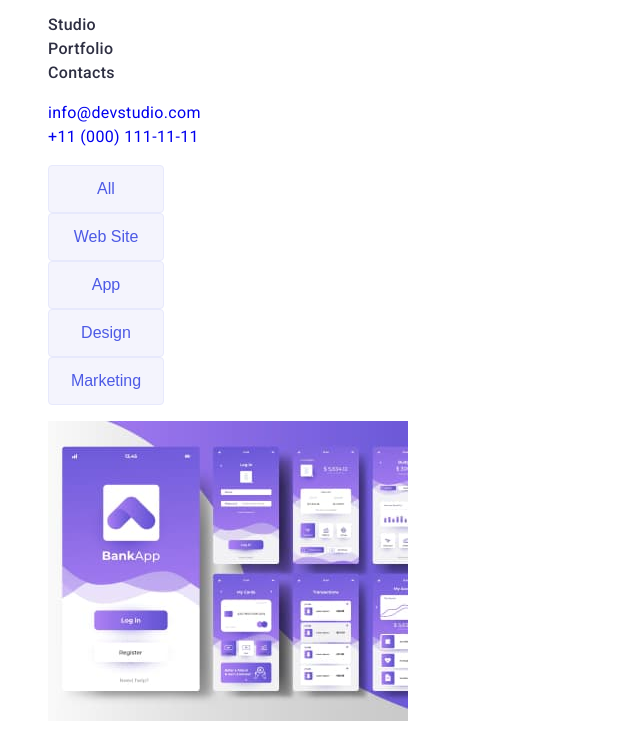
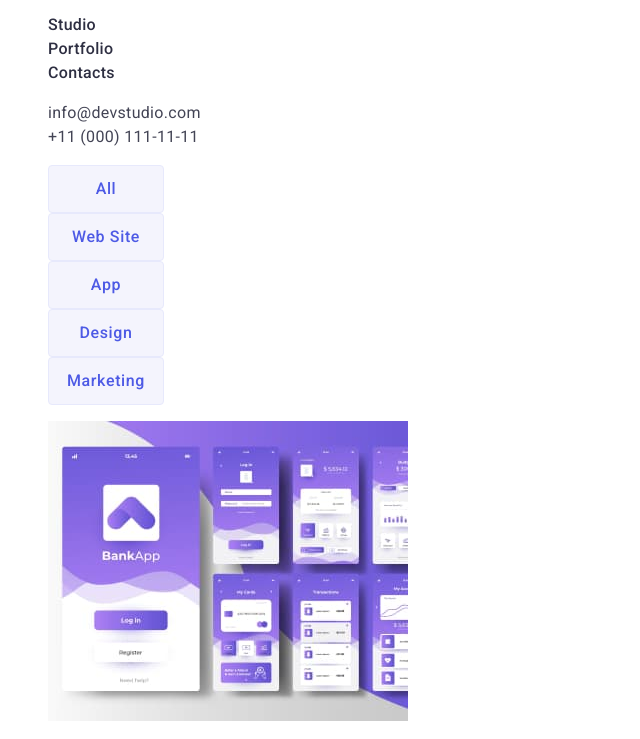
Before and after one commit to Oleksii81/goit-markup-hw-02, a plain HTML site: page portfolio.html in a window 1280 px wide. Shown: the part 53-792 px from the top of the page, without its empty margins (0-640 px from the left). Drawn offline with Linux system fonts and the light colour scheme.

Commit message:
final correction

```diff
--- a/css/styles.css
+++ b/css/styles.css
@@ -157,6 +157,8 @@ body {
 .filter-button {
     width: 116px;
         height: 48px;
+        font-family: 'Roboto', sans-serif;
+        letter-spacing: 0.04em;
         background: var(--background-color-gray);
         border: 1px solid #E7E9FC;
         border-radius: 4px;
--- a/portfolio.html
+++ b/portfolio.html
@@ -28,15 +28,17 @@
           <li><a class="nav link" href="">Contacts</a></li>
         </ul>
       </nav>
-      <address class="address">
+      <address>
         <ul class="list">
           <li>
-            <a class="mailto link" href="mailto:info@devstudio.com"
+            <a class="address link" href="mailto:info@devstudio.com"
               >info@devstudio.com</a
             >
           </li>
           <li>
-            <a class="tel link" href="tel:+110001111111">+11 (000) 111-11-11</a>
+            <a class="address link" href="tel:+110001111111"
+              >+11 (000) 111-11-11</a
+            >
           </li>
         </ul>
       </address>
@@ -160,8 +162,7 @@
     </main>
     <footer class="footer">
       <a class="logo link" href="./index.html">
-        Web
-        <span class="logo-studio-footer">Studio</span>
+        Web<span class="logo-studio-footer">Studio</span>
       </a>
       <p class="footer-text">
         Increase the flow of customers and sales for your business with digital
```
Also changed, not shown: index.html (+5 -3 lines).
